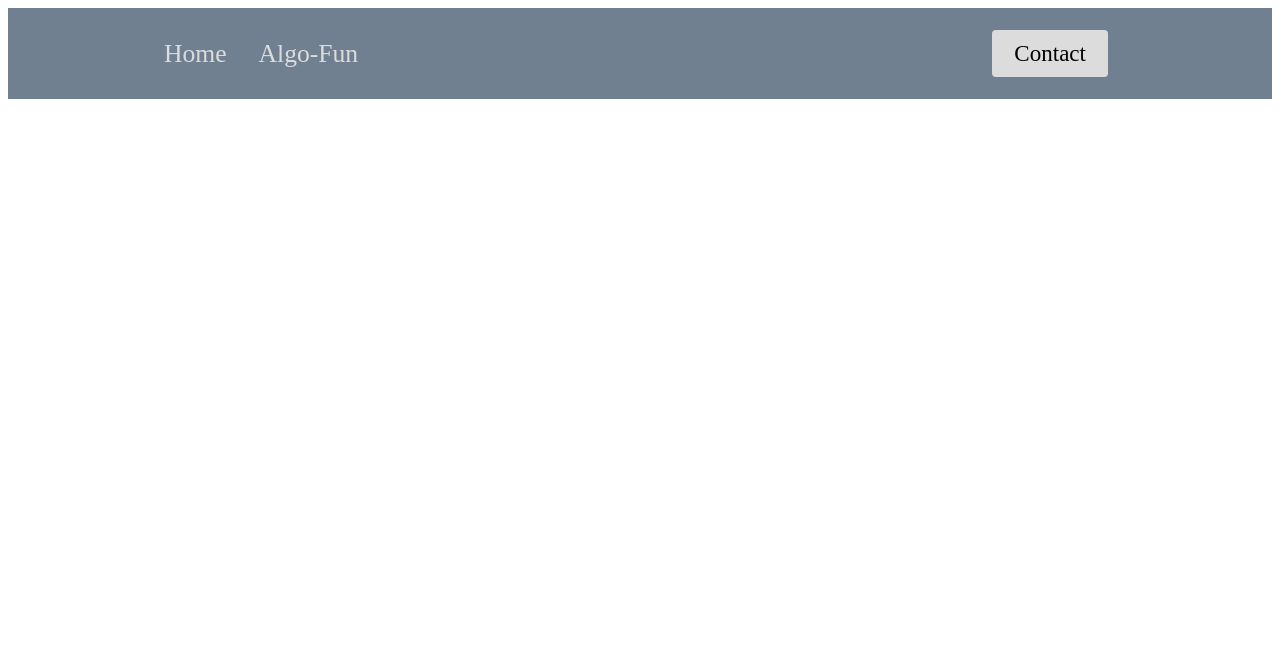
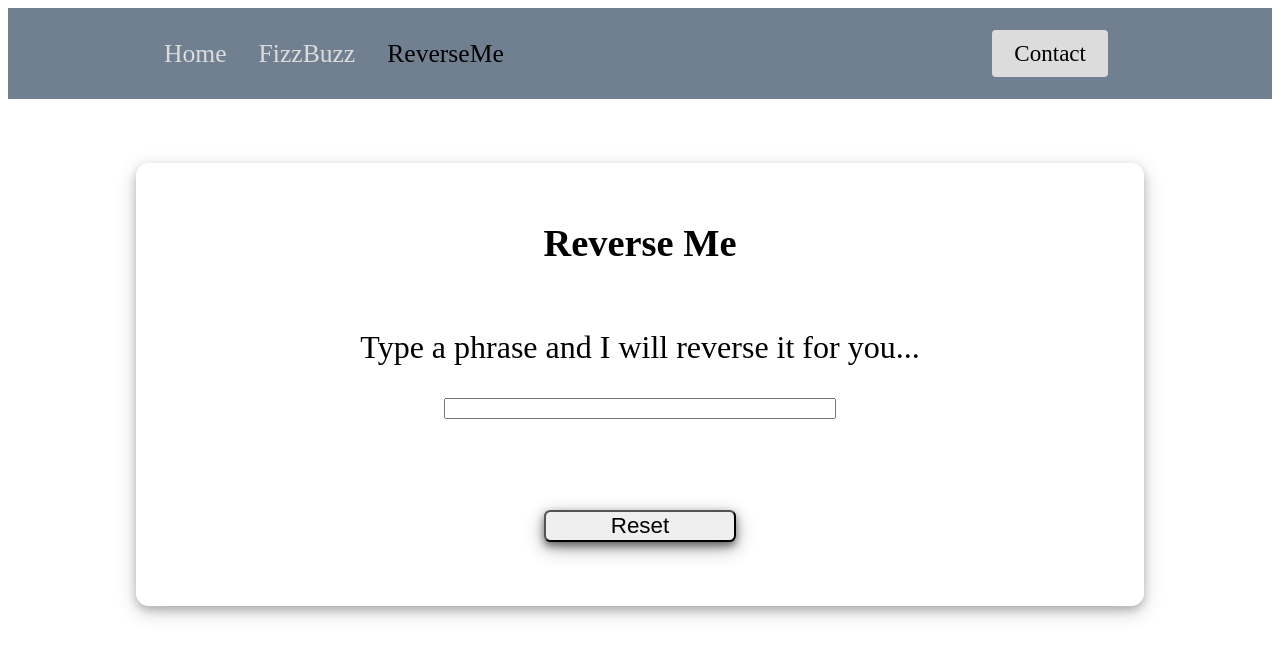
Before and after one commit to verusbabb/Mini-Apps, a React (Create React App) app: page /reverseMe in a window 1280 px wide. Shown: the top 656 px of the page. Built offline with nearby package versions, Linux system fonts and the light colour scheme.

Commit message:
Add Reverse component

```diff
--- a/src/App.js
+++ b/src/App.js
@@ -2,9 +2,10 @@ import React from "react";
 // import "./App.css";
 import Navbar from "./components/NavBar";
 import { BrowserRouter as Router, Switch, Route } from "react-router-dom";
-import Home from "./pages/home";
-import Contact from "./pages/contact";
-import FizzBuzz from "./pages/fizzBuzz";
+import Home from "./components/home";
+import Contact from "./components/contact";
+import FizzBuzz from "./components/fizzBuzz";
+import ReverseMe from "./components/reverseMe";
 
 function App() {
   return (
@@ -15,6 +16,7 @@ function App() {
         <Route path="/home" exact component={Home} />
         <Route path="/contact" component={Contact} />
         <Route path="/fizzBuzz" component={FizzBuzz} />
+        <Route path="/reverseMe" component={ReverseMe} />
       </Switch>
     </Router>
   );
--- a/src/components/NavBar.js
+++ b/src/components/NavBar.js
@@ -15,12 +15,10 @@ const Navbar = () => {
         <Bars />
 
         <NavMenu>
-          <NavLink to="/home" activeStyle>
-            Home
-          </NavLink>
-          <NavLink to="/fizzBuzz" activeStyle>
-            Algo-Fun
-          </NavLink>
+          <NavLink to="/home">Home</NavLink>
+          <NavLink to="/fizzBuzz">FizzBuzz</NavLink>
+          <NavLink to="/reverseMe">ReverseMe</NavLink>
+
           {/* Second Nav */}
           {/* <NavBtnLink to='/sign-in'>Sign In</NavBtnLink> */}
         </NavMenu>
--- a/src/components/NavbarElements.js
+++ b/src/components/NavbarElements.js
@@ -1,4 +1,3 @@
-import { FaBars } from "react-icons/fa";
 import { NavLink as Link } from "react-router-dom";
 import styled from "styled-components";
 
--- a/src/pages/fizzBuzz.js
+++ b/src/components/fizzBuzz.js
@@ -1,4 +1,4 @@
-import React, { useState, useEffect } from "react";
+import React, { useState } from "react";
 import styled from "styled-components";
 
 export default function FizzBuzz() {
@@ -7,11 +7,7 @@ export default function FizzBuzz() {
   const [playing, setPlaying] = useState(false);
   const [timeLeft, setTimeLeft] = useState(false);
   const [noTimeLeft, setNoTimeLeft] = useState(false);
-  const [answer, setAnswer] = useState(false);
-  const [playButton, setPlayButton] = useState(false);
   const [replayButton, setReplayButton] = useState(false);
-  const [answerButtons, setAnswerButtons] = useState(false);
-  const [score, setScore] = useState(false);
   const [randomNum, setRandomNum] = useState();
   const [wins, setWins] = useState(0);
   const [count, setCount] = useState(0);
@@ -91,10 +87,10 @@ export default function FizzBuzz() {
     let number = Math.floor(Math.random() * 100);
     console.log(number);
     setRandomNum(number);
-    // setCount(count + 1);
   };
 
   return (
+    <div>
       <Container>
         {!playing && <Title>IT'S JUST SIMPLE MATH...</Title>}
 
@@ -145,6 +141,7 @@ export default function FizzBuzz() {
           </Score>
         )}
       </Container>
+    </div>
   );
 }
 
--- /dev/null
+++ b/src/components/reverseMe.js
@@ -0,0 +1,95 @@
+import React, { useState } from "react";
+import styled from "styled-components";
+
+export default function ReverseMe() {
+  const [reverseMe, setReverseMe] = useState();
+
+  //Using the build in reverse method
+  const reverse = (e) => {
+    setReverseMe(e.target.value.split("").reverse().join(""));
+    console.log(reverseMe);
+  };
+
+  //using brute force
+  const reverseBruteForce = (e) => {
+    let reversed = "";
+    for (let character of e.target.value) {
+      reversed = character + reversed;
+    }
+  };
+
+  //using spread
+  const reverseWithSpread = (e) => {
+    const spreadString = [...e.target.value];
+    console.log(spreadString);
+
+    setReverseMe(spreadString.reverse().join(""));
+  };
+
+  const resetState = () => {
+    setReverseMe();
+    document.getElementById("inputForm").reset();
+  };
+
+  return (
+    <Container>
+      <Title>Reverse Me</Title>
+      <Instruct>Type a phrase and I will reverse it for you...</Instruct>
+
+      <form id="inputForm">
+        <Input type="text" name="phrase" onChange={reverseWithSpread} />
+      </form>
+
+      <Result>{reverseMe}</Result>
+      <Reset onClick={resetState}>Reset</Reset>
+    </Container>
+  );
+}
+
+const Container = styled.section`
+  display: flex;
+  justify-content: center;
+  flex-direction: column;
+  text-align: center;
+  margin-top: 5vw;
+  margin-right: 10vw;
+  margin-left: 10vw;
+  box-shadow: 0 4px 8px 0 rgba(0, 0, 0, 0.2), 0 6px 20px 0 rgba(0, 0, 0, 0.19);
+  padding: 2vw;
+  border-radius: 1vw;
+  width: auto;
+
+  @media only screen and (max-width: 600px) {
+    display: flex;
+    justify-content: center;
+  }
+`;
+
+const Title = styled.h1`
+  font-size: 3vw;
+  text-align: center;
+`;
+
+const Instruct = styled.p`
+  font-size: 2.5vw;
+`;
+
+const Result = styled.h2`
+  font-size: 2.5vw;
+  color: red;
+`;
+
+const Input = styled.input`
+  width: 30vw;
+
+  align-self: center;
+`;
+
+const Reset = styled.button`
+  font-size: 1.75vw;
+  margin: 3vw;
+  width: 15vw;
+  align-self: center;
+  border-radius: 0.5vw;
+  box-shadow: 0 4px 8px 0 rgba(0, 0, 0, 0.5), 0 6px 20px 0 rgba(0, 0, 0, 0.3);
+`;
```
Also changed, not shown: src/components/contact.js (renamed from src/pages/contact.js), src/components/home.js (renamed from src/pages/home.js). Lines whose indentation alone changed are shown as unchanged.
